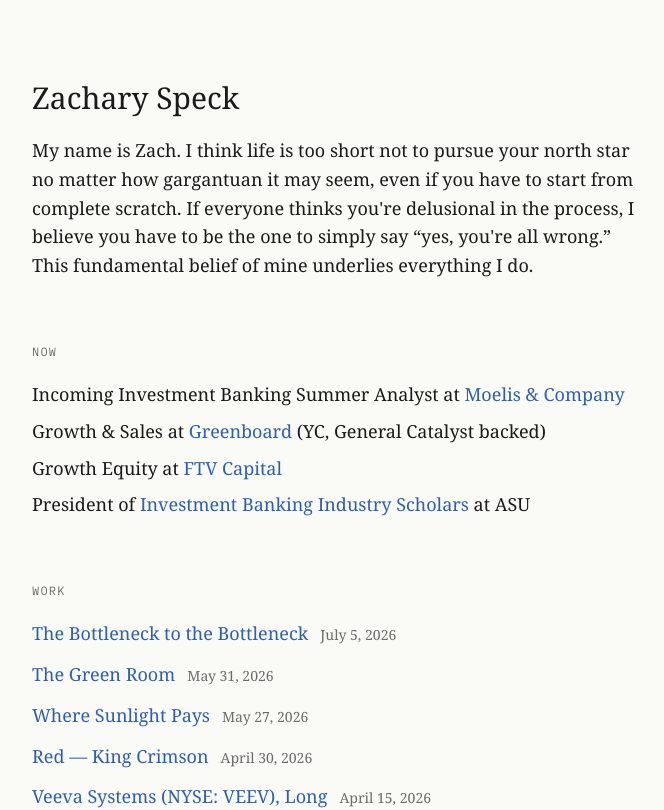
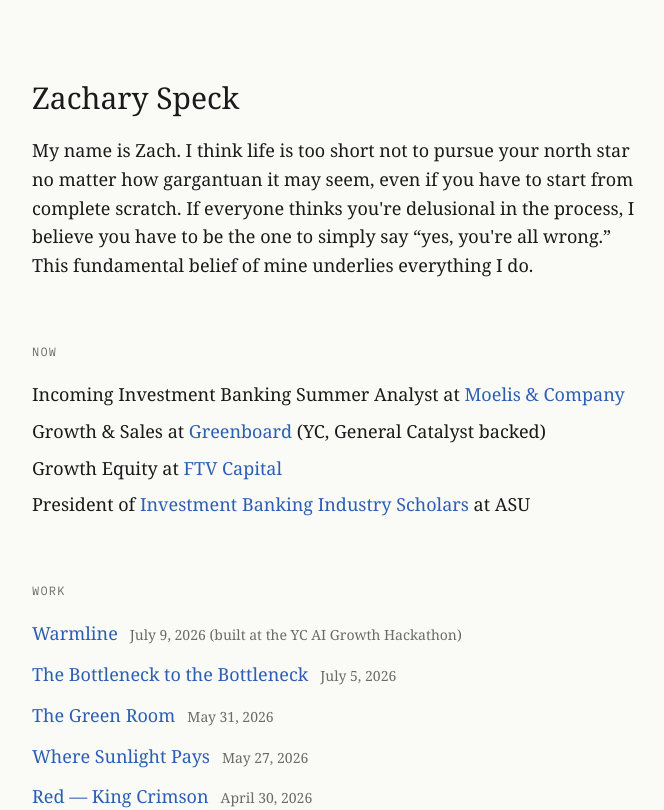
Before and after one commit to zacharyspeck/My-Website, a Next.js app: page / in a window 1280 px wide. Shown: the top 810 px of the page, without its empty margins (302-966 px from the left). Built offline with nearby package versions, Linux system fonts and the light colour scheme.

Commit message:
Add Warmline to Work
Co-Authored-By: Claude Fable 5 <noreply@anthropic.com>

```diff
--- a/app/page.tsx
+++ b/app/page.tsx
@@ -57,6 +57,14 @@ export default function Home() {
       isoDate: p.isoDate,
       href: `/writing/${p.slug}/`,
     })),
+    {
+      key: 'warmline',
+      title: 'Warmline',
+      date: 'July 9, 2026 (built at the YC AI Growth Hackathon)',
+      isoDate: '2026-07-09',
+      href: 'https://warmline-six.vercel.app/',
+      isExternal: true,
+    },
     {
       key: 'veeva-long',
       title: 'Veeva Systems (NYSE: VEEV), Long',
```
